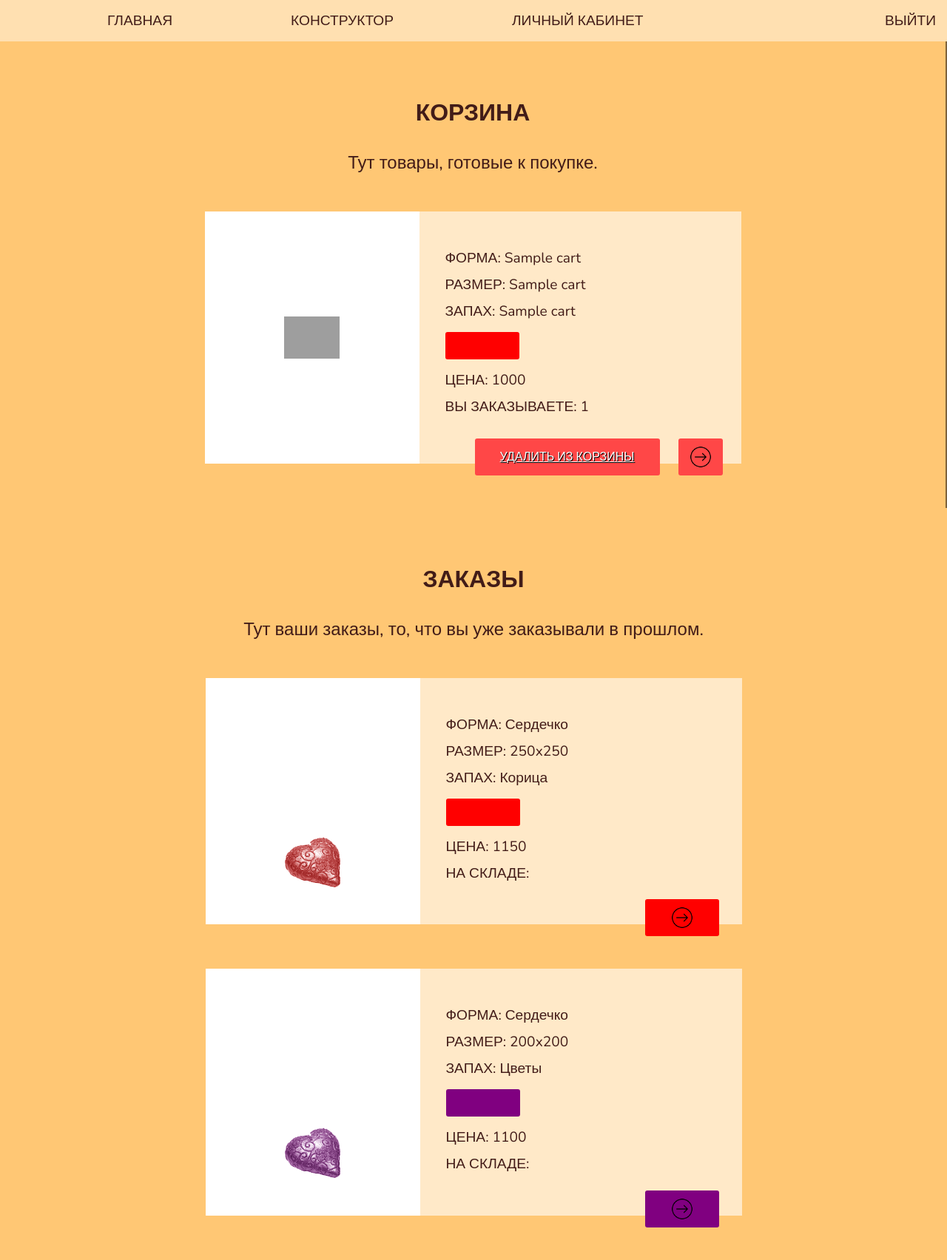
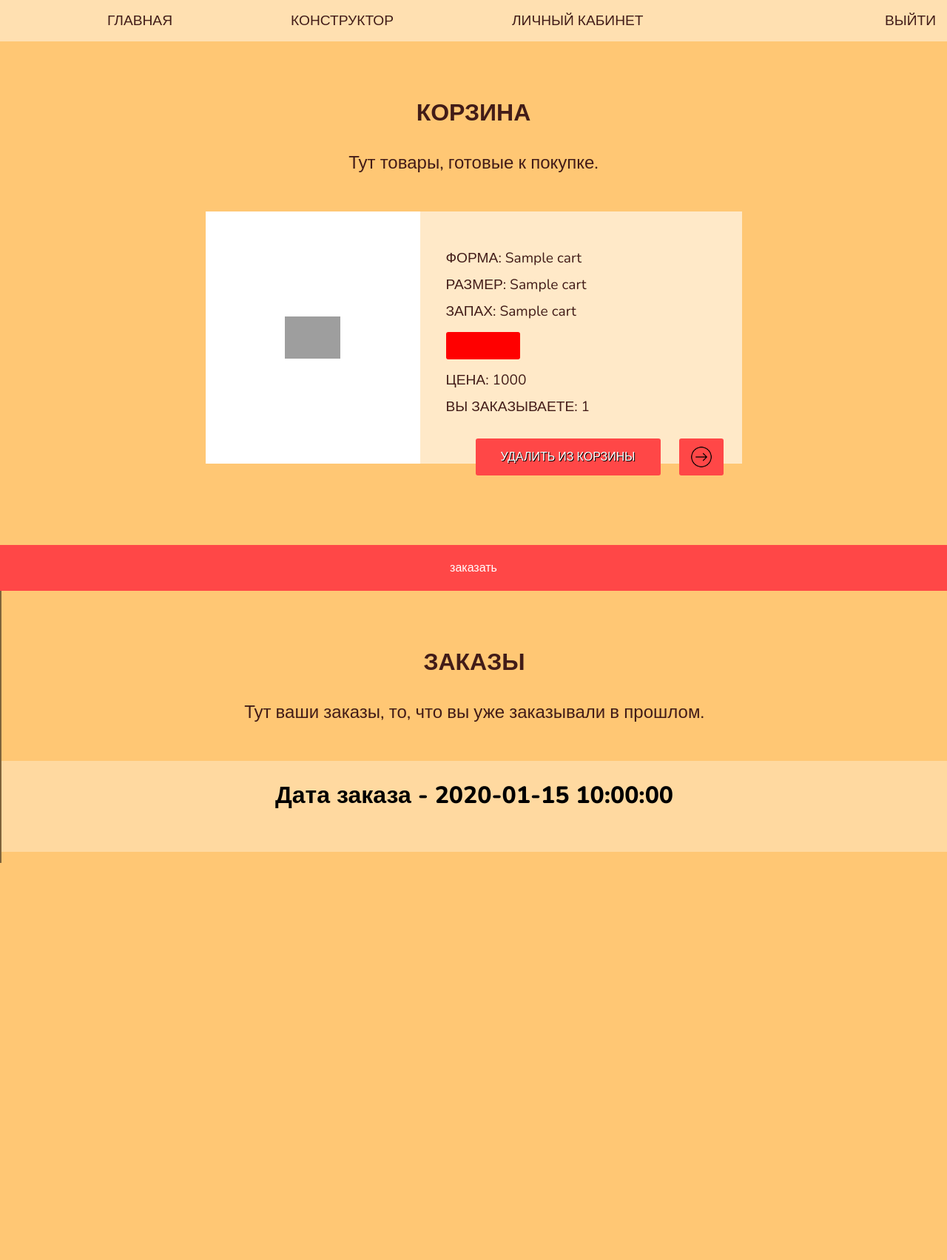
Before and after one commit to mrreads/candles, a PHP site: page /zakazi.php in a window 1280 px wide. Shown: the whole page at 74% size. After the commit the page ends 1167 px from the top, so only its background shows below. Run offline with PHP 8.4, Linux system fonts and the light colour scheme; a user stored in the database is signed in; data comes from the database, SQL or seed files in the repository; tables that the repository leaves empty or names only in its code hold one stand-in row (values such as "Sample post"); data that the repository does not hold is empty; grey boxes are pictures that could not be loaded.

Commit message:
order make

```diff
--- a/css/zakazi.css
+++ b/css/zakazi.css
@@ -3,13 +3,14 @@
     width: 50%;
 }
 
-.left
+.right
 {
-    border-right: 2px solid rgba(0, 0, 0, 0.5);
+    border-left: 2px solid rgba(0, 0, 0, 0.5);
 }
 
 .left .delete
 {
+    text-decoration: none;
     min-width: 250px;
     margin-left: 35px;
     color: white;
@@ -34,6 +35,38 @@
     margin-right: 25px;
 }
 
+
+.zakaz
+{
+    width: 100%;
+    padding: 25px 15px;
+    margin-bottom: 15px;
+    background-color: #ffeed475;
+}
+
+.zakaz h1
+{
+    padding-bottom: 30px;
+    text-align: center;
+}
+
+.zakazat
+{
+    margin: 0 auto;
+    min-width: 280px;
+    padding: 20px 125px;
+    transition: 0.3s all;
+    transform: scale(1);
+    text-align: center;
+    text-decoration: none;
+    color: #FFFFFF;
+    background-color: #FF4747;
+    margin-top: 50px;
+    display: block;
+    border: 0;
+    cursor: pointer;
+}
+
 @media screen and (max-width: 1400px)
 {
     .left, .right
--- a/svecha.php
+++ b/svecha.php
@@ -85,6 +85,9 @@
 					echo '<h2 class="h-zapahi"> ЗАПАХ </h2>';
 					echo '<div class="zapahi"><img src="'.$svecha['zapah_path'].'"></div>';
 
+					echo '<h2 class="h-count"> ЕСТЬ НА СКЛАДЕ </h2>';
+					echo '<div class="cena">'.$svecha['form_available'].' шт</div>';
+
 					echo '<h2 class="h-cena"> ЦЕНА </h2>';
 					echo '<div class="cena">'.$svecha['candle_price'].' рублей</div>';
 
--- a/zakazi.php
+++ b/zakazi.php
@@ -106,6 +106,14 @@
 				}
 			?>
 			</div>
+			<?php
+
+			if (mysqli_fetch_row(mysqli_query($link, 'SELECT COUNT(*) FROM `cart`'))[0] > 0)
+			{
+				echo '<a class="zakazat" href="./php/makeOrder.php">заказать</a>';
+			}
+			?>
+
 		</div>
 
 		<div class="right">
@@ -115,6 +123,22 @@
 			<div class="flex">
 
 			<?php
+				$queryOrdersId = 'SELECT * FROM `order` WHERE id_user = '.$userId;
+
+				$resultOrdersId = mysqli_query($link, $queryOrdersId);
+
+				while ($orderId = mysqli_fetch_assoc($resultOrdersId))
+				{
+					echo '<div class="zakaz">';
+						echo '<h1> Дата заказа - '.$orderId['order_date'].'</h1>';
+
+						$candlesId = 'SELECT * FROM order_candle  WHERE id_order = '.$orderId['id_order'];
+
+						$resultCandlesId = mysqli_query($link, $candlesId);
+
+						while ($candle = mysqli_fetch_assoc($resultCandlesId))
+						{
+
 							$querySvechi = 'SELECT
 												*,
 												(color.color_price + form.form_price + razmer.razmer_price + zapah.zapah_price) as candle_price
@@ -136,7 +160,11 @@
 													AND
 														user_candle.id_candle = candle.id_candle
 													AND
-									user_candle.id_user = '.$userId;
+														user_candle.id_user = '.$userId.'
+													AND
+														candle.id_candle = '.$candle['id_candle'];
+
+
 
 							$resultSvechi = mysqli_query($link, $querySvechi);
 
@@ -154,7 +182,6 @@
 												<li>ЗАПАХ: '.$svecha['zapah_name'].'</li>
 												<div class="colors" style="background-color: '.$svecha['color_code'].'"></div>
 												<li>ЦЕНА: '.$svecha['candle_price'].'</li>
-									<li>НА СКЛАДЕ: '.$svecha['form_available'].'</li>
 												<a href="svecha.php?id='.$svecha['id_candle'].'" class="">
 													<div class="dalee" style="background-color: '.$svecha['color_code'].'">
 														<img src="img/strelka.png">
@@ -164,6 +191,33 @@
 										</div>
 									</div>';
 							}
+
+						}
+
+					echo '</div>';
+
+					// echo '<div class="infa">
+					// 		<div class="img_svecha">
+					// 			<div class="img-color" style="background-color: '.$svecha['color_code'].'" ></div>
+					// 			<img src="'.$svecha['form_path'].'">
+					// 		</div>
+					// 		<div class="h_infa">
+					// 			<ul>
+					// 				<li>ФОРМА: '.$svecha['form_name'].'</li>
+					// 				<li>РАЗМЕР: '.$svecha['razmer_name'].'</li>
+					// 				<li>ЗАПАХ: '.$svecha['zapah_name'].'</li>
+					// 				<div class="colors" style="background-color: '.$svecha['color_code'].'"></div>
+					// 				<li>ЦЕНА: '.$svecha['candle_price'].'</li>
+					// 				<li>НА СКЛАДЕ: '.$svecha['form_available'].'</li>
+					// 				<a href="svecha.php?id='.$svecha['id_candle'].'" class="">
+					// 					<div class="dalee" style="background-color: '.$svecha['color_code'].'">
+					// 						<img src="img/strelka.png">
+					// 					</div>
+					// 				</a>
+					// 			</ul>
+					// 		</div>
+					// 	</div>';
+				}
 			?>
 			</div>
 		</div>
```
Also changed, not shown: php/makeOrder.php (added, +32 -0 lines). Lines whose indentation alone changed are shown as unchanged.
